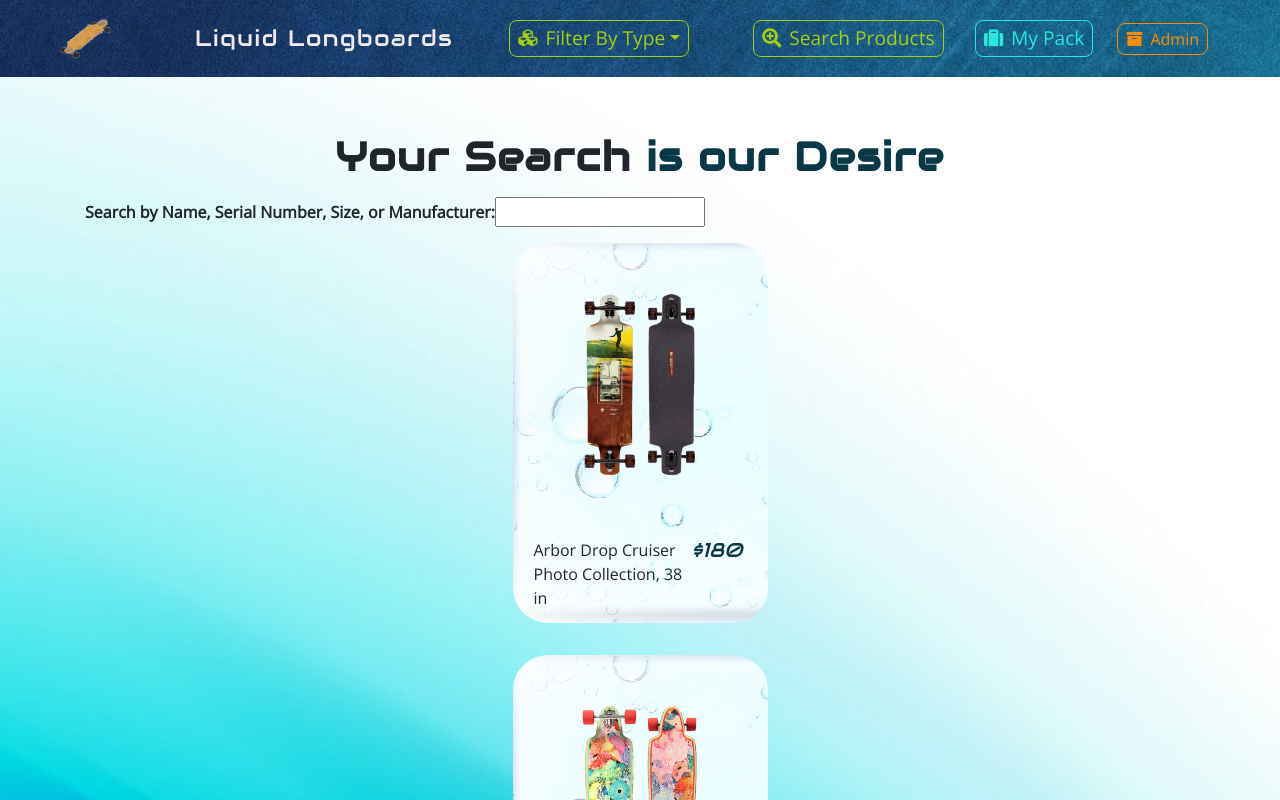
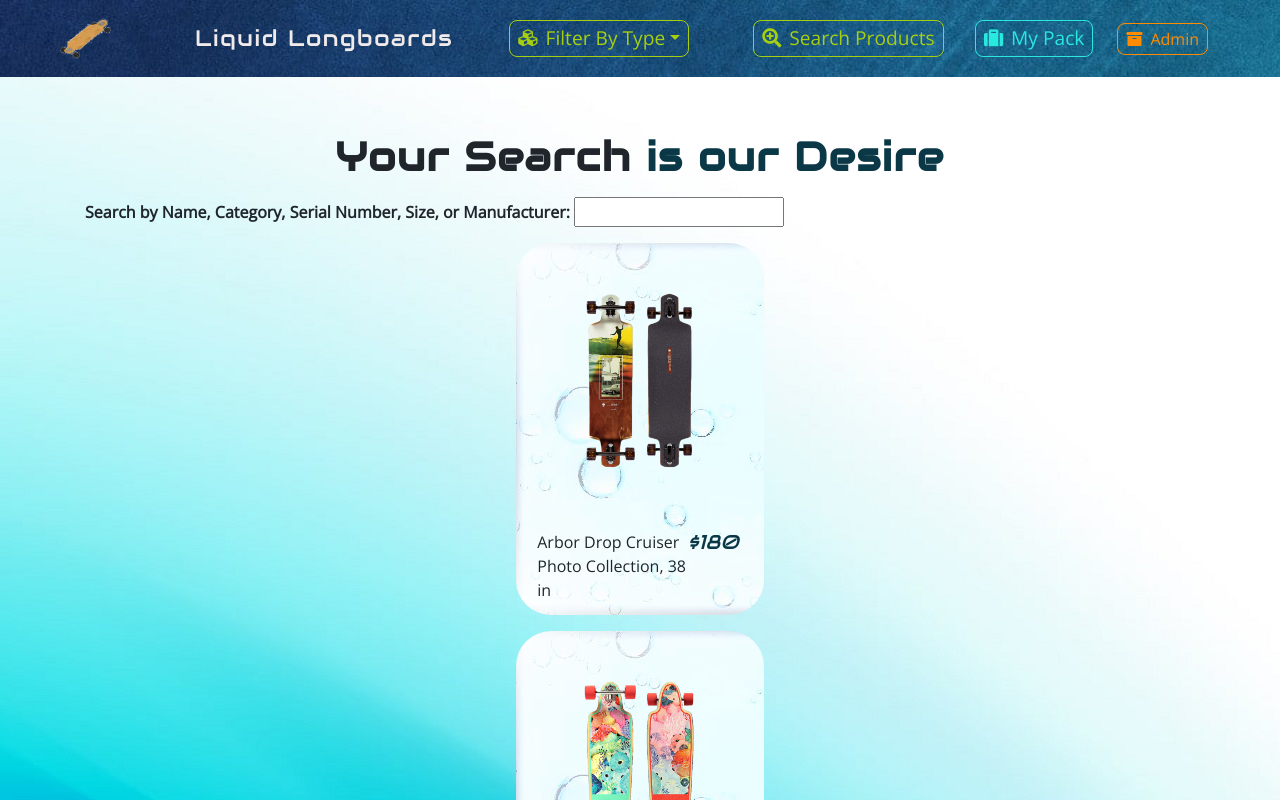
Before and after one commit to matthewchoat/capstone-1, a React (Create React App) app: page /search in a window 1280 px wide. Shown: the top 800 px of the page. Built offline with nearby package versions, Linux system fonts and the light colour scheme.

Commit message:
minor changes to search bar

```diff
--- a/src/components/product/product-list/SearchList.js
+++ b/src/components/product/product-list/SearchList.js
@@ -42,12 +42,11 @@ export default function SearchList() {
     <>
       <div className="py-5">
         <div className="container">
-
               <Title name="Your Search" title="is our Desire" />
-            <strong>Search by Name, Serial Number, Size, or Manufacturer:</strong>
-            <input onChange={e => handleChange(e.target.value)} />
+            <p><strong>Search by Name, Category, Serial Number, Size, or Manufacturer: </strong>
+            <input onChange={e => handleChange(e.target.value)} /></p>
                 {filterDisplay.map((product, i) => (
-                  <div className="row" key={i}>
+                  <div key={i}>
                     <ProductItem key={product.id} product={product}  />
                   </div>
                 ))}
```
